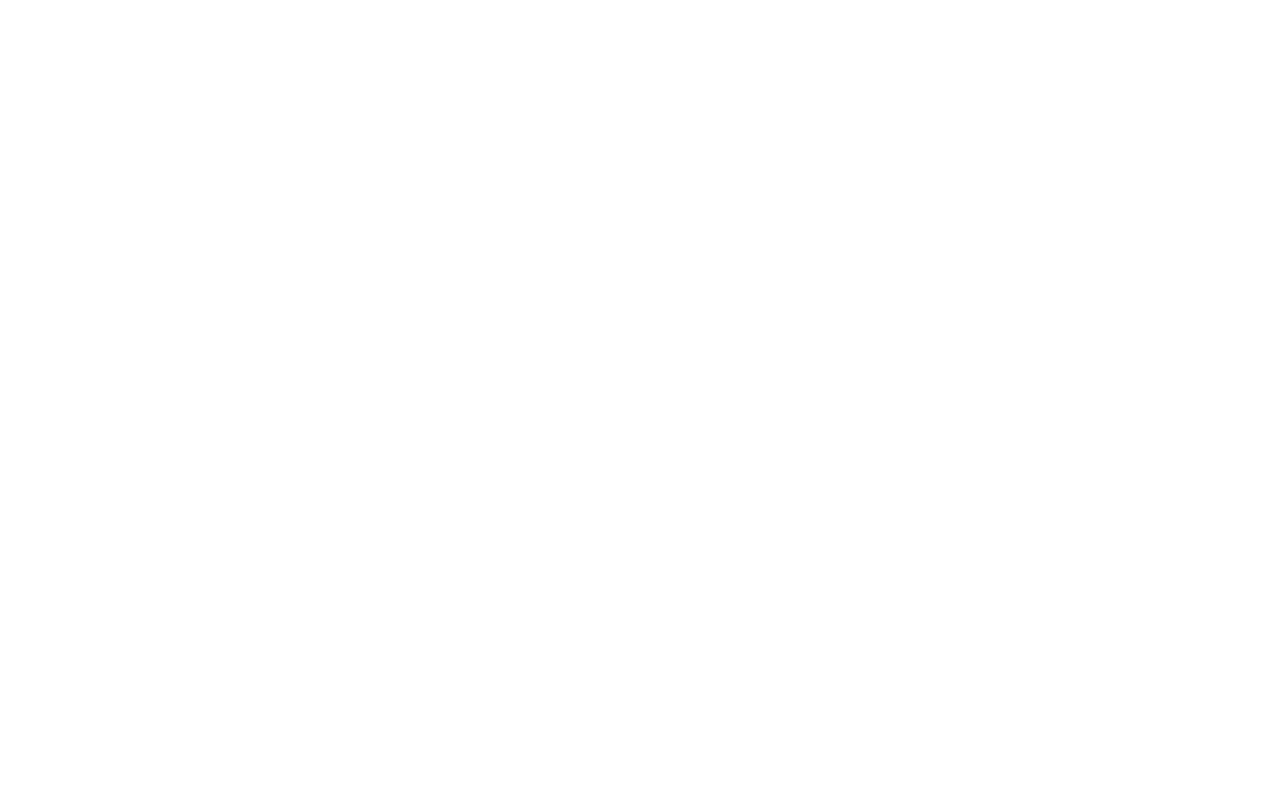
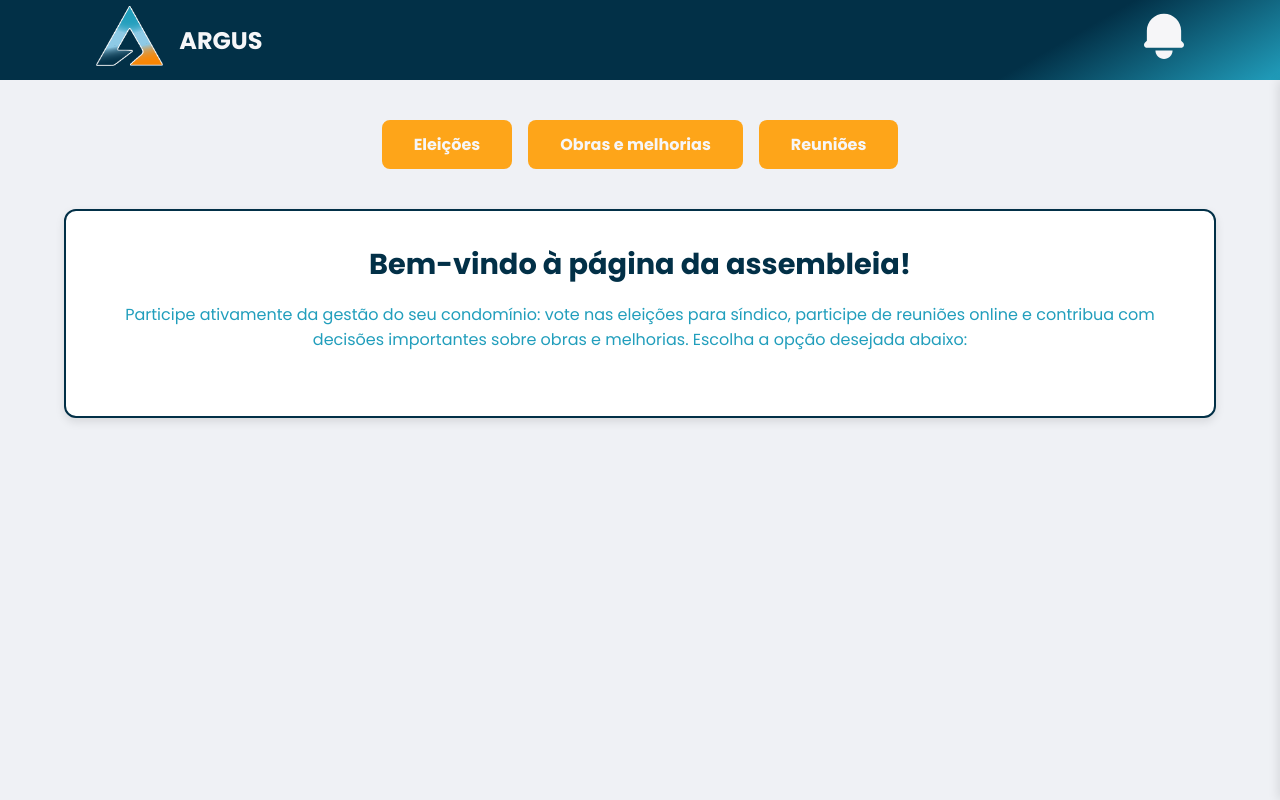
Before and after one commit to ProjetoARGUS/ReactPWA, a React (Vite) app: page /assembly in a window 1280 px wide. Before the commit this address had no page. Built offline with nearby package versions, Linux system fonts and the light colour scheme.

Commit message:
Feat: Assembly Page

```diff
--- /dev/null
+++ b/src/components/AssemblyForms/index.jsx
@@ -0,0 +1,58 @@
+import "./style.css";
+import TextFieldInput from "../TextFieldInput";
+
+export default function AssemblyForms({ FormType, Inputs }) {
+  return (
+    <div className="assembly-forms">
+      <form action="">
+        <div className="inputs-container">
+          {Inputs.map((input, index) =>
+            input.Type !== "text" ? (
+              input.Type === "date" ? (
+                <div key={index}>
+                  <label htmlFor={input.Id}>{input.Label}</label>
+                  <input
+                    type="date"
+                    name={input.Id}
+                    id={input.Id}
+                    required={input.Require}
+                  />
+                </div>
+              ) : (
+                <div key={index}>
+                  <label htmlFor={input.Id}>{input.Label}</label>
+                  <select
+                    name={input.Id}
+                    id={input.Id}
+                    required={input.Require}
+                  >
+                    <option value="">Selecione uma opção</option>
+                    {input.Options &&
+                      input.Options.map((option, optIndex) => (
+                        <option
+                          key={optIndex}
+                          value={option
+                            .toLowerCase()
+                            .normalize("NFD")
+                            .replace(/[\u0300-\u036f]/g, "")
+                            .replace(/\s+/g, "-")}
+                        >
+                          {option}
+                        </option>
+                      ))}
+                  </select>
+                </div>
+              )
+            ) : (
+              <TextFieldInput key={index} Id={input.Id} Label={input.Label} />
+            )
+          )}
+        </div>
+        <div className="form-buttons">
+          <button type="submit">Enviar</button>
+          <button type="reset">Limpar</button>
+        </div>
+      </form>
+    </div>
+  );
+}
--- /dev/null
+++ b/src/components/AssemblyForms/style.css
@@ -0,0 +1,101 @@
+@import url(../../variables.css);
+
+.assembly-forms {
+    margin: 20px auto;
+    padding: 1.5rem;
+    border-radius: 8px;
+    display: grid;
+    gap: 1.5rem;
+  }
+
+  .assembly-forms .inputs-container {
+    display: grid;
+    grid-template-columns: repeat(2, 1fr);
+    gap: 2rem;
+  }
+
+  .assembly-forms input[type="text"],
+  .assembly-forms input[type="email"],
+  .assembly-forms input[type="tel"],
+  .assembly-forms input[type="date"],
+  .assembly-forms textarea,
+  .assembly-forms select {
+    padding: 0.5rem;
+    border: 1px solid var(--main-color);
+    border-radius: 4px;
+    font-size: 1rem;
+    background-color: var(--background-foreground-color);
+    width: 100%;
+  }
+
+  .assembly-forms textarea {
+    resize: none;
+  }
+
+  .assembly-forms .checkbox-group {
+    display: grid;
+    grid-template-columns: repeat(3, 1fr);
+    gap: 1rem;
+  }
+
+  .assembly-forms input[type="checkbox"] {
+    margin-right: 10px;
+  }
+
+  .assembly-forms .form-buttons {
+    margin-top: 2.5rem;
+    display: flex;
+    justify-content: flex-end;
+    gap: 1rem;
+  }
+
+  .assembly-forms button {
+    padding: 10px 20px;
+    font-size: 14px;
+    font-weight: bold;
+    border: none;
+    border-radius: 4px;
+    cursor: pointer;
+  }
+
+  .assembly-forms button[type="submit"] {
+    background-color: var(--foreground-color);
+    color: var(--background-main-color);
+  }
+
+  .assembly-forms button[type="submit"]:hover {
+    background-color: var(--web-orange-500);
+  }
+
+  .assembly-forms button[type="reset"] {
+    background-color: var(--medium-blue);
+    color: var(--background-main-color);
+  }
+
+  .assembly-forms button[type="reset"]:hover {
+    background-color: var(--medium-blue-hover);
+  }
+
+  @media (max-width: 768px) {
+    .assembly-forms .inputs-container {
+      grid-template-columns: 1fr;
+    }
+
+    .assembly-forms .checkbox-group {
+      grid-template-columns: repeat(2, 1fr);
+    }
+
+    .assembly-forms .form-buttons {
+      justify-content: center;
+    }
+  }
+
+  @media (max-width: 480px) {
+    .assembly-forms .checkbox-group {
+      grid-template-columns: 1fr;
+    }
+
+    .assembly-forms button {
+      font-size: 12px;
+    }
+  }
--- /dev/null
+++ b/src/components/AssemblyInit/index.jsx
@@ -0,0 +1,16 @@
+import './style.css';
+
+export default function AssemblyInit() {
+    return (
+        <>
+            <div className='assembly-init'>
+                <h1>Bem-vindo à página da assembleia!</h1>
+                <p>
+                    Participe ativamente da gestão do seu condomínio: vote nas eleições para síndico,
+                    participe de reuniões online e contribua com decisões importantes sobre obras e melhorias.
+                    Escolha a opção desejada abaixo:
+                </p>
+            </div>
+        </>
+    );
+}
--- /dev/null
+++ b/src/components/AssemblyInit/style.css
@@ -0,0 +1,13 @@
+@import url(../../variables.css);
+
+.assembly-init h1 {
+    font-size: 1.8rem;
+    margin-bottom: 1rem;
+    color: var(--dark-blue);
+}
+
+.assembly-init p {
+    font-size: 1rem;
+    color: var(--medium-blue);
+    margin-bottom: 2rem;
+}
--- a/src/main.jsx
+++ b/src/main.jsx
@@ -11,6 +11,7 @@
 import MediationPage from './pages/MediationPage';
 import ReservationsPage from './pages/ReservationsPage';
 import RegisterPage from './pages/RegisterPage';
+import AssemblyPage from './pages/AssemblyPage';
 
 
 createRoot(document.getElementById('root')).render(
@@ -26,7 +27,7 @@
                 <Route path='/mediation' element={<MediationPage/>} />
                 <Route path='/reservations' element={<ReservationsPage/>} />
                 <Route path='/register' element={<RegisterPage/>} />
-
+                <Route path='/assembly' element={<AssemblyPage/>} />
             </Routes>
         </Router>
   </StrictMode>,
--- /dev/null
+++ b/src/pages/AssemblyPage/index.jsx
@@ -0,0 +1,62 @@
+import { useState } from 'react';
+import Header from '../../components/Header';
+import AssemblyInit from '../../components/AssemblyInit';
+import AssemblyForms from '../../components/AssemblyForms'; // Importe o novo componente
+import './style.css';
+
+export default function AssemblyPage() {
+    const [currentContent, setCurrentContent] = useState('init');
+
+    const electionInputs = [
+        { Id: "candidato-nome", Label: "Nome do Candidato*", Require: true , Type: "text" },
+        { Id: "cargo", Label: "Cargo Disputado*", Require: true , Type: "text" },
+        { Id: "partido", Label: "Partido*", Require: true , Type: "text" },
+        { Id: "data-eleicao", Label: "Data da Eleição*", Require: true , Type: "date" },
+    ];
+
+    const obraInputs = [
+        { Id: "descricao-obra", Label: "Descrição da Obra*", Require: true , Type: "text" },
+        { Id: "responsavel", Label: "Responsável pela Obra*", Require: true , Type: "text" },,
+        { Id: "custo-estimado", Label: "Custo Estimado*", Require: true , Type: "text" },
+        { Id: "data-inicio", Label: "Data de Início*", Require: true , Type: "date" },
+        { Id: "data-fim", Label: "Data Prevista de Término", Require: false , Type: "date" },
+    ];
+
+    const meetingInputs = [
+        { Id: "titulo-reuniao", Label: "Título da Reunião*", Require: true , Type: "text" },
+        { Id: "data-reuniao", Label: "Data da Reunião*", Require: true , Type: "date" },
+        { Id: "hora-reuniao", Label: "Hora da Reunião*", Require: true , Type: "text" },
+        { Id: "local-reuniao", Label: "Local da Reunião*", Require: true , Type: "select", Options: ["Salas de reunião em escritórios", "Auditórios", "Espaços de coworking", "Cafeterias ou restaurantes", "Casas ou salas de estar", "Parques", "Praças ou áreas de convivência"] },
+        { Id: "pauta", Label: "Pauta da Reunião", Require: false , Type: "text" },
+    ];
+
+
+    const renderContent = () => {
+        switch (currentContent) {
+            case 'eleicoes':
+                return <AssemblyForms Inputs={electionInputs} />;
+            case 'obras':
+                return <AssemblyForms Inputs={obraInputs} />;
+            case 'reunioes':
+                return <AssemblyForms Inputs={meetingInputs} />;
+            default:
+                return <AssemblyInit />;
+        }
+    };
+
+    return (
+        <>
+            <Header />
+            <section className="assembly-page">
+                <div className="assembly-buttons">
+                    <button className="button-eleicoes" onClick={() => setCurrentContent('eleicoes')} >Eleições</button>
+                    <button className="button-obras" onClick={() => setCurrentContent('obras')} >Obras e melhorias</button>
+                    <button className="button-reunioes" onClick={() => setCurrentContent('reunioes')} >Reuniões</button>
+                </div>
+                <div className="assembly-content">
+                    {renderContent()}
+                </div>
+            </section>
+        </>
+    );
+}
--- /dev/null
+++ b/src/pages/AssemblyPage/style.css
@@ -0,0 +1,65 @@
+@import url(../../variables.css);
+
+.assembly-page {
+    display: flex;
+    flex-direction: column;
+    justify-content: start;
+    align-items: center;
+    height: 90vh;
+    background-color: var(--background-foreground-color);
+    gap: 2.5rem;
+    padding-top: 2.5rem;
+}
+
+.assembly-content {
+    text-align: center;
+    padding: 2rem;
+    background-color: white;
+    border-radius: 12px;
+    box-shadow: 0 4px 10px rgba(0, 0, 0, 0.1);
+    border: 2px solid var(--main-color);
+    width: 90%;
+    max-width: 1200px;
+}
+
+.assembly-buttons {
+    display: flex;
+    justify-content: center;
+    gap: 1rem;
+}
+
+.assembly-buttons button {
+    padding: 0.75rem 2rem;
+    font-size: 1rem;
+    font-weight: bold;
+    color: var(--background-main-color);
+    background-color: var(--web-orange-500);
+    border: none;
+    border-radius: 8px;
+    cursor: pointer;
+    transition: transform 0.2s ease, background-color 0.3s ease;
+}
+
+.assembly-buttons button:hover {
+    background-color: var(--foreground-color);
+    transform: scale(1.05);
+}
+
+@media (max-width: 768px) {
+    .assembly-content h1 {
+        font-size: 1.5rem;
+    }
+
+    .assembly-content p {
+        font-size: 0.9rem;
+    }
+
+    .assembly-buttons {
+        flex-direction: column;
+        gap: 0.5rem;
+    }
+
+    .assembly-buttons button {
+        width: 100%;
+    }
+}
--- a/src/pages/HomePage/index.jsx
+++ b/src/pages/HomePage/index.jsx
@@ -38,7 +38,7 @@
         {Icon: conflitosIcon, Title: "Conflitos", Nav: "/mediation"},
         {Icon: perfilIcon, Title: "Perfil", Nav: ""},
         {Icon: reservasIcon, Title: "Reservas", Nav: "/reservations"},
-        {Icon: assembleiaIcon, Title: "Assembleia", Nav: ""},
+        {Icon: assembleiaIcon, Title: "Assembleia", Nav: "/assembly"},
         {Icon: regrasIcon, Title: "Regras", Nav: ""},
     ]
 
--- a/src/pages/ReservationsPage/index.jsx
+++ b/src/pages/ReservationsPage/index.jsx
@@ -16,7 +16,7 @@
       Label: "Escolha o local da reserva*",
       Type: "select",
       Require: true,
-      Options: ["Salão de festas", "Quadra"],
+      Options: ["Salão de festas", "Quadra",],
     },
     { Id: "date", Label: "Selecione a data*", Type: "date", Require: true },
   ];
```
